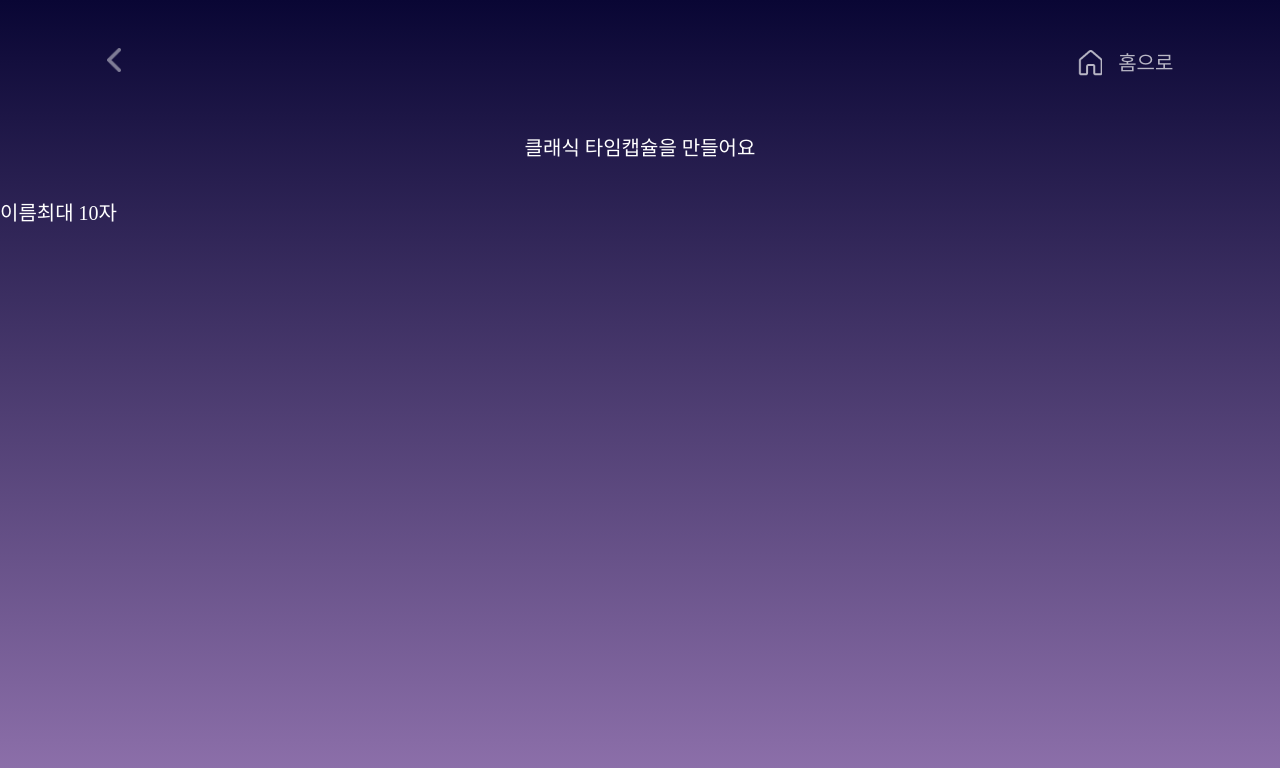
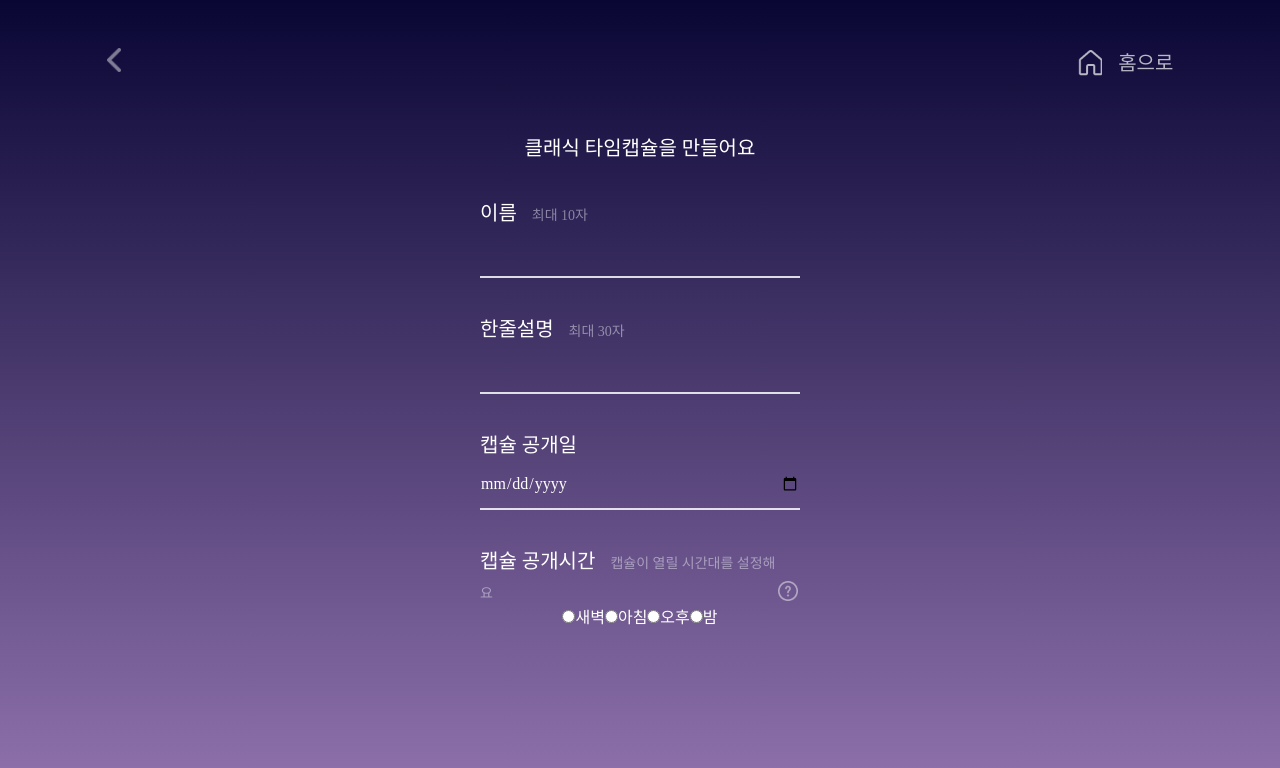
Before and after one commit to wjdgusaho/Damda, a React (Create React App) app in the folder frontend/client/: page /classic in a window 1280 px wide. Shown: the top 768 px of the page. Built offline with nearby package versions, Linux system fonts and the light colour scheme; a web font is replaced by a local one.

Commit message:
feat: 타임캡슐 만들기 중간 저장

```diff
--- a/frontend/client/src/components/ClassicCapsule.tsx
+++ b/frontend/client/src/components/ClassicCapsule.tsx
@@ -1,4 +1,4 @@
-import React from "react"
+import React, { useState } from "react"
 import "../index.css"
 import tw from "tailwind-styled-components"
 import { styled } from "styled-components"
@@ -11,21 +11,32 @@ const Box = styled.div`
   align-items: center;
   color: white;
   font-family: "Pretendard";
+  justify-content: center;
 `
 
 const Title = tw.div`
     mt-14
     text-xl
-    font-extralight
+    font-light
 `
 
 const Content = styled.div`
   margin-top: 2.25rem;
   font-size: 1.25rem;
+  font-weight: 300;
+  span {
+    font-size: 14px;
+    color: rgb(243, 245, 251, 0.47);
+    margin-left: 15px;
+  }
+`
+
+const InputBox = styled.input`
+  background-color: rgb(255, 255, 255, 0);
+  border-bottom: 2px solid rgb(255, 255, 255, 0.83);
+  height: 50px;
+  outline: none;
   font-weight: 200;
-  /* display: flex;
-  align-items: flex-start;
-  justify-content: flex-start; */
 `
 
 const ContentWrap = tw.div`
@@ -34,11 +45,25 @@ const ContentWrap = tw.div`
     w-full
 `
 
+const HelpIcon = styled.img`
+  width: 24px;
+  height: 24px;
+  margin: auto;
+  margin-bottom: 3px;
+`
+
+const Info = styled.img`
+  position: absolute;
+  width: 353px;
+  right: 180px;
+`
+
 const ClassicCapsule = function () {
+  let [isHelp, setIsHelp] = useState(false)
   return (
     <>
       <SubHeader />
-      <Box>
+      <Box className="w-80 m-auto">
         <Title>클래식 타임캡슐을 만들어요</Title>
         <ContentWrap>
           <Content>
@@ -46,6 +71,50 @@ const ClassicCapsule = function () {
             <span>최대 10자</span>
           </Content>
         </ContentWrap>
+        <InputBox className="w-80" type="text" maxLength={10} />
+        <ContentWrap>
+          <Content>
+            한줄설명
+            <span>최대 30자</span>
+          </Content>
+        </ContentWrap>
+        <InputBox className="w-80" type="text" maxLength={30} />
+        <ContentWrap>
+          <Content>캡슐 공개일</Content>
+        </ContentWrap>
+        <InputBox className="w-80" type="date" name="date" id="date" />
+        <ContentWrap>
+          <Content>
+            캡슐 공개시간
+            <span>캡슐이 열릴 시간대를 설정해요</span>
+          </Content>
+          <HelpIcon
+            onClick={() => setIsHelp(!isHelp)}
+            src="assets/icons/questionMark.png"
+            alt="helpicon"
+          />
+        </ContentWrap>
+        <div>
+          {isHelp ? <Info src="../../helptimeinfo.png" alt="" /> : null}
+        </div>
+        <div>
+          <label>
+            <input type="radio" name="time" />
+            <span>새벽</span>
+          </label>
+          <label>
+            <input type="radio" name="time" />
+            <span>아침</span>
+          </label>
+          <label>
+            <input type="radio" name="time" />
+            <span>오후</span>
+          </label>
+          <label>
+            <input type="radio" name="time" />
+            <span>밤</span>
+          </label>
+        </div>
       </Box>
     </>
   )
```
Also changed, not shown: frontend/client/public/assets/icons/select.png (added), frontend/client/public/helptimeinfo.png (added).
